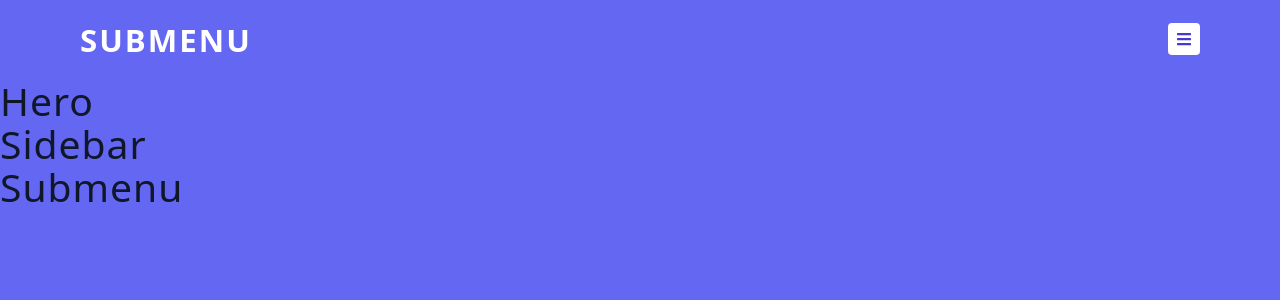
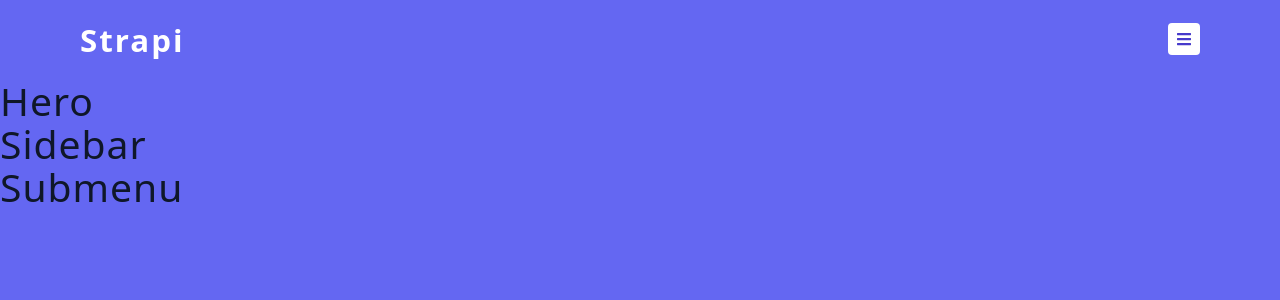
Before and after one commit to pooYAYooq/submenus, a React (Vite) app: page / in a window 1280 px wide. Shown: the top 300 px of the page. Built offline with nearby package versions, Linux system fonts and the light colour scheme.

Commit message:
feat: update Navbar logo text and remove uppercase styling

```diff
--- a/src/components/Navbar/Navbar.jsx
+++ b/src/components/Navbar/Navbar.jsx
@@ -9,7 +9,7 @@ const Navbar = () => {
       <div className={styles.navCenter}>
         <h3>
           <a href="#" className={styles.logo}>
-            submenu
+            strapi
           </a>
         </h3>
         <button className={styles.toggleBtn} onClick={openSidebar}>
--- a/src/components/Navbar/Navbar.module.scss
+++ b/src/components/Navbar/Navbar.module.scss
@@ -13,7 +13,6 @@
 }
 
 .logo {
-  text-transform: uppercase;
   color: var(--white);
   letter-spacing: 2px;
   font-weight: 700;
```
